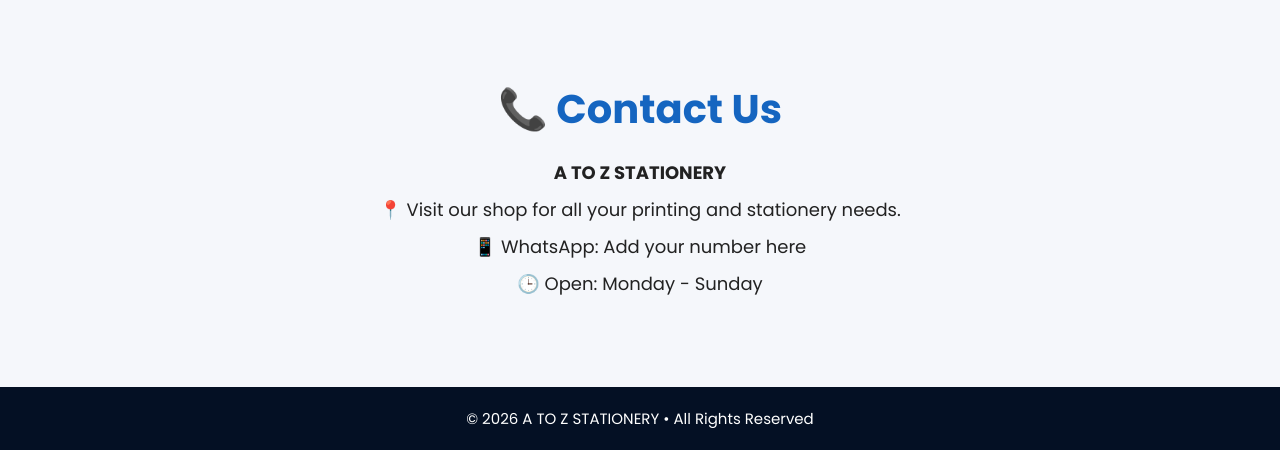
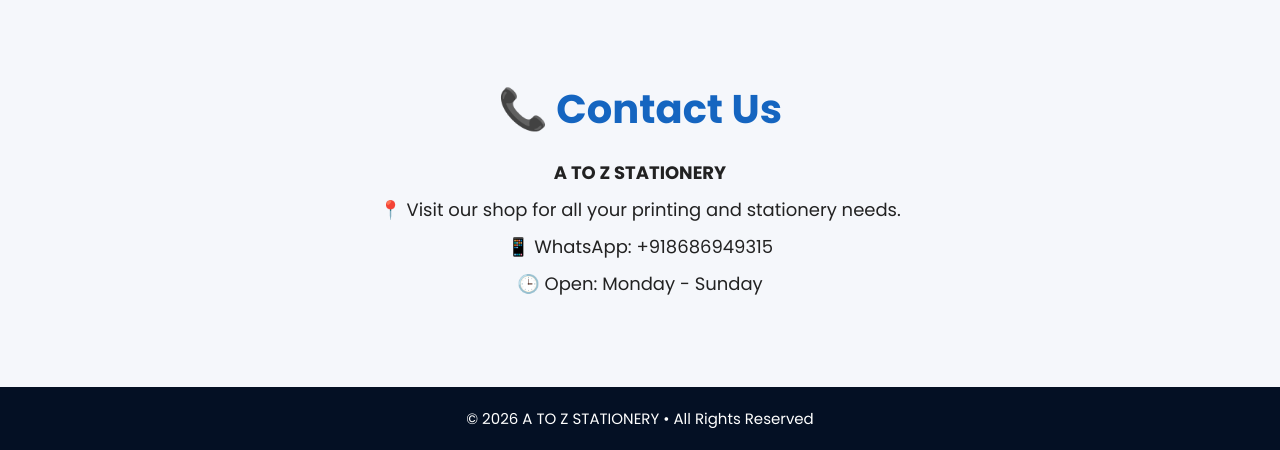
Before and after one commit to yashking21/A_TO_Z_PRINT_SYSTEM, a Flask app: page / in a window 1280 px wide. Shown: the part 2008-2458 px from the top of the page. Run offline with Flask 3, Linux system fonts and the light colour scheme.

Commit message:
Updated homepage and other improvements

```diff
--- a/templates/index.html
+++ b/templates/index.html
@@ -348,7 +348,7 @@ target="_blank">
 
 <p>📍 Visit our shop for all your printing and stationery needs.</p>
 
-<p>📱 WhatsApp: Add your number here</p>
+<p>📱 WhatsApp: +918686949315</p>
 
 <p>🕒 Open: Monday - Sunday</p>
 
```
